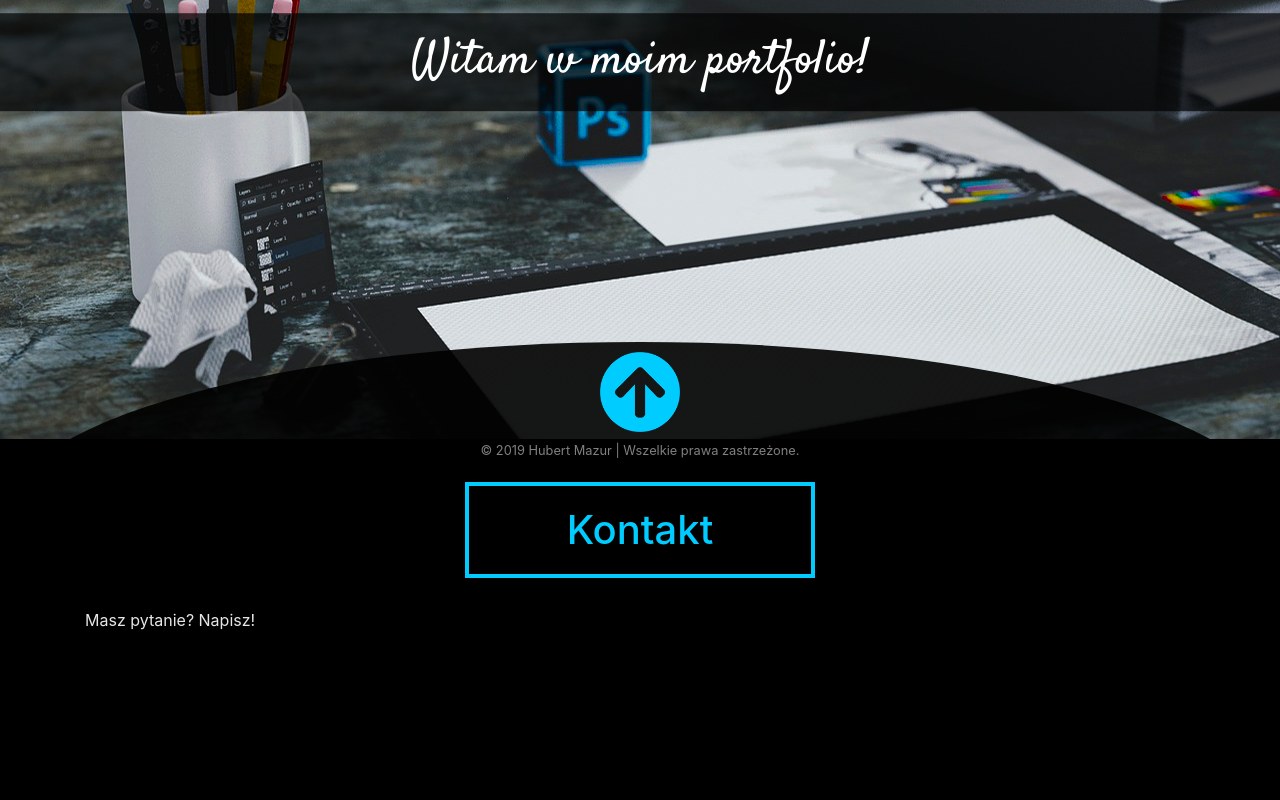
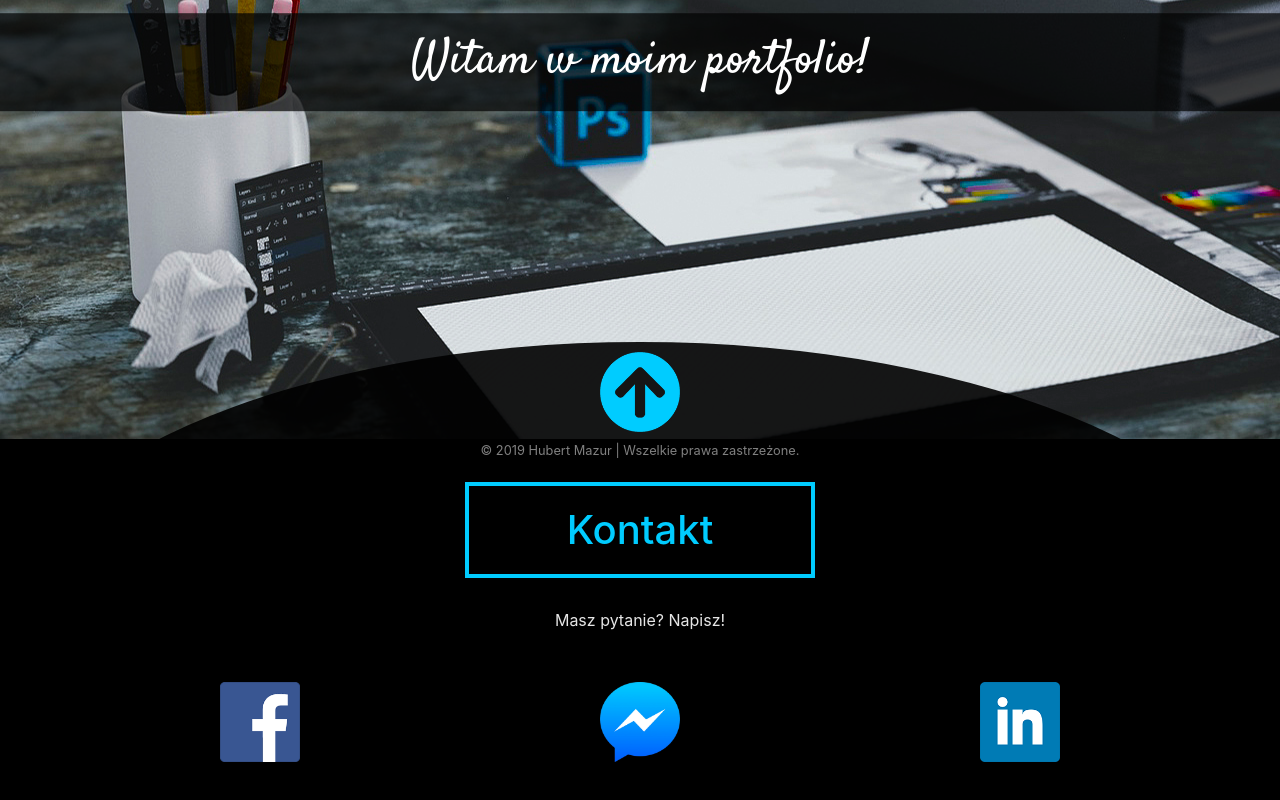
Before and after one commit to mazurro1/portfolio, a React (Create React App) app: page /contact in a window 1280 px wide. Shown: the part 338-1138 px from the top of the page. Before the commit the page ends 1036 px from the top, so only its background shows below. Built offline with nearby package versions, Linux system fonts and the light colour scheme.

Commit message:
v1_18 (skills update, contact finished)

```diff
--- a/src/sass/contact.scss
+++ b/src/sass/contact.scss
@@ -62,4 +62,23 @@
         }
     }
 
+    .contactIcon{
+        text-align: center;
+        margin-top: 50px;
+        margin-bottom: 100px;
+        a{
+
+            img{
+                width: 80px;
+                transition-property: transform;
+                transition-duration: 0.2s;
+                transition-timing-function: ease-in;
+
+                &:hover{
+                    transform: scale(1.5,1.5);
+                }
+            }
+        }
+    }
+
 }
--- a/src/sass/skills.scss
+++ b/src/sass/skills.scss
@@ -66,7 +66,7 @@
         text-align: center;
         img{
             width: 70px;
-            margin: 50px;
+            margin: 40px;
             transition-property: transform;
             transition-duration: 0.5s;
             transition-timing-function: ease;
@@ -74,6 +74,12 @@
             &:hover{
                 transform: scale(1.5, 1.5);
             }
+
+            @media all and (max-width: 767px){
+                &{
+                    margin: 20px;
+                }
+            }
         }
     }
 
--- a/src/sectionComponents/contact.js
+++ b/src/sectionComponents/contact.js
@@ -1,6 +1,10 @@
 import React from 'react';
 import '../sass/contact.scss';
 import arrowUp from '../images/arrowUp.png';
+import facebook from '../images/facebook.png';
+import messenger from '../images/messenger.png';
+import linkedin from '../images/linkedin.png';
+
 
 
 class Contact extends React.Component {
@@ -9,6 +13,30 @@ class Contact extends React.Component {
         classArrow: 'noActive',
         classArrowRotate: 'noActiveArrow'
     }
+
+    contactList = [
+        {
+            id: 1,
+            target: "_blank",
+            image: facebook,
+            link: 'https://www.facebook.com/Hubaa01',
+            alt: 'Facebook',
+        },
+        {
+            id: 2,
+            target: "_blank",
+            image: messenger,
+            link: 'https://web.facebook.com/messages/t/Hubaa01',
+            alt: 'Messenger',
+        },
+        {
+            id: 3,
+            target: "_blank",
+            image: linkedin,
+            link: 'https://www.linkedin.com/in/hubert-mazur-378a19113/',
+            alt: 'Linkedin',
+        },
+    ];
 
     handleArrow = e => {
         if (this.state.arrowActive) {
@@ -32,15 +60,15 @@ class Contact extends React.Component {
 
 
         return (
-            <div id="aboutMe" className={this.state.classArrow}>
+            <div id="contact" className={this.state.classArrow}>
                 <div className="container">
                     <div className="arrow" onClick={this.handleArrow}>
                         <img src={arrowUp} alt="arrow" className={this.state.classArrowRotate} />
                     </div>
                     <h1>Kontakt</h1>
                     <p>Masz pytanie? Napisz!</p>
-                    <div className="row">
-
+                    <div className="row contactIcon">
+                        <CreateIconContact contactList={this.contactList} />
                     </div>
                 </div>
             </div>
@@ -49,6 +77,23 @@ class Contact extends React.Component {
 }
 
 
+const CreateIconContact = ({ contactList }) => {
+    const doIcons = contactList.map(item => {
+        return (
+            <div className="col" key={item.id}>
+                <a href={item.link} target={item.target}>
+                    <img src={item.image} alt={item.alt} />
+                </a>
+            </div>
+        )
+    })
+    return (
+        <>
+            {doIcons}
+        </>
+    )
+}
+
 
 
 export default Contact;
```
